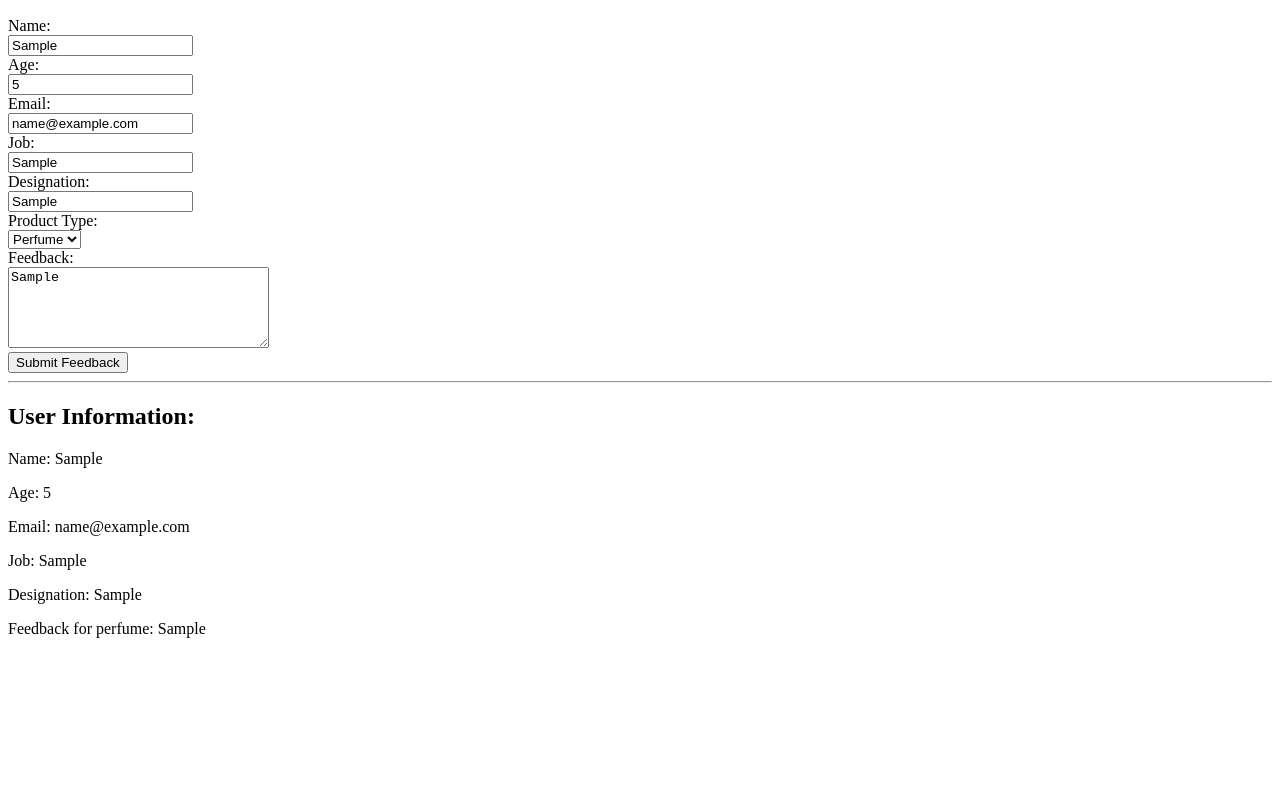
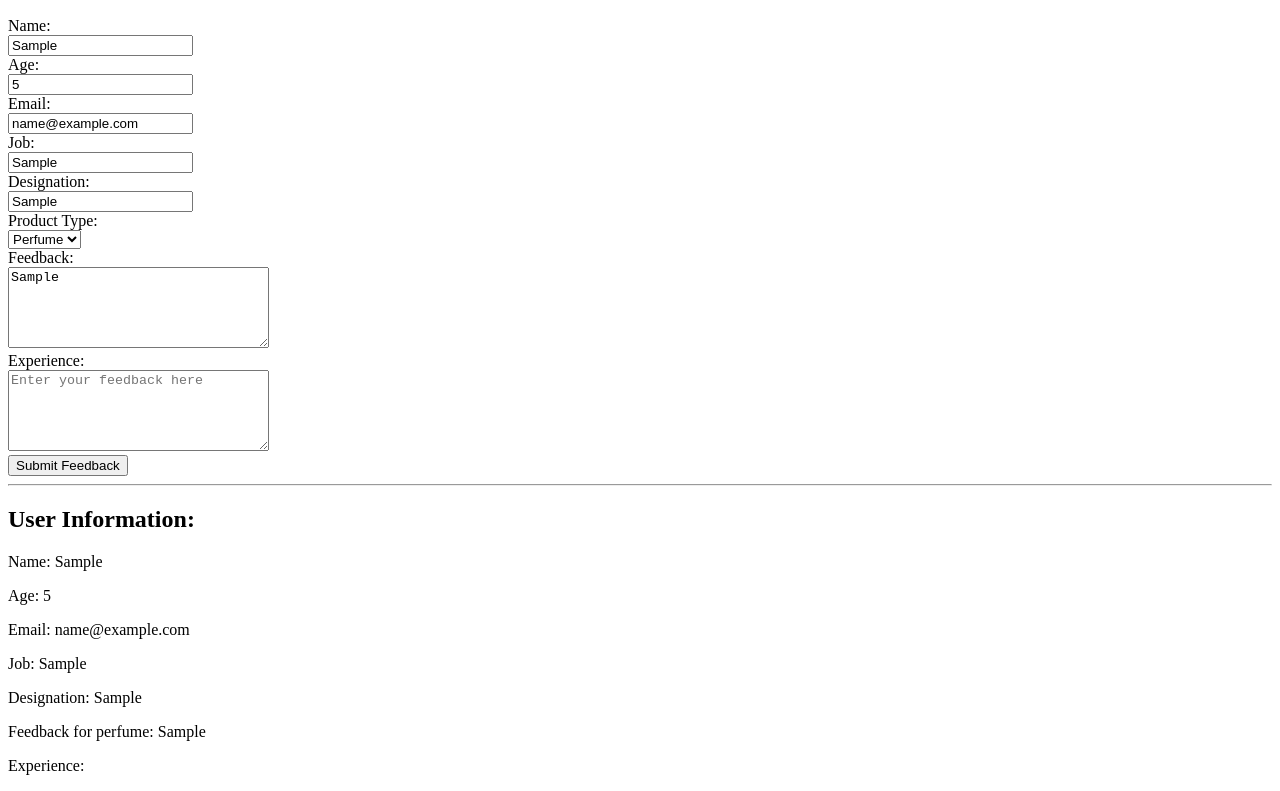
Before and after one commit to TobbyNgKaHoi/coursera-javascript-programming-essentials, a plain HTML site: page productSurvey/product_survey.html in a window 1280 px wide. Both pictures are taken after typing "Sample", "5", "name@example.com", "Sample", "Sample", "Sample" into the empty fields and a click on the button "Submit Feedback". Shown: the part 110-901 px from the top of the page. Before the commit the page ends 800 px from the top, so only its background shows below. Drawn offline with Linux system fonts and the light colour scheme.

Commit message:
product Survey (Practice task)

```diff
--- a/productSurvey/product_survey.html
+++ b/productSurvey/product_survey.html
@@ -24,6 +24,8 @@
         </select><br>
         <label for="feedbackText">Feedback: </label><br>
         <textarea id="feedbackText" rows="5" cols="30" placeholder="Enter your feedback here" required></textarea><br>
+        <label for="experienceText">Experience: </label><br>
+        <textarea id="experienceText" rows="5" cols="30" placeholder="Enter your feedback here" required></textarea><br>
         <button id="submitBtn">Submit Feedback</button>
         <hr>
         <div id="userInfo" style="display: none;">
@@ -34,6 +36,7 @@
             <p>Job: <span id="userJob"></span></p>
             <p>Designation: <span id="userDesignation"></span></p>
             <p>Feedback for <span id="userProductChoice"></span>: <span id="userFeedback"></span></p>
+            <p>Experience: <span id="userExperience"></span></p>
         </div>
         <script src="./product_survey.js"></script>
     </body>
--- a/productSurvey/product_survey.js
+++ b/productSurvey/product_survey.js
@@ -6,6 +6,7 @@ function submitFeedback() {
     const designation = document.getElementById('designation').value;
     const productType = document.getElementById('productType').value;
     const feedback = document.getElementById('feedbackText').value;
+    const experience = document.getElementById('experienceText').value;
 
     alert('Thank you for your valuable feedback');
 
@@ -16,6 +17,7 @@ function submitFeedback() {
     document.getElementById('userDesignation').innerHTML = designation;
     document.getElementById('userProductChoice').innerHTML = productType;
     document.getElementById('userFeedback').innerHTML = feedback;
+    document.getElementById('userExperience').innerHTML = experience;
 
     document.getElementById("userInfo").style.display = "block";
 }
```
